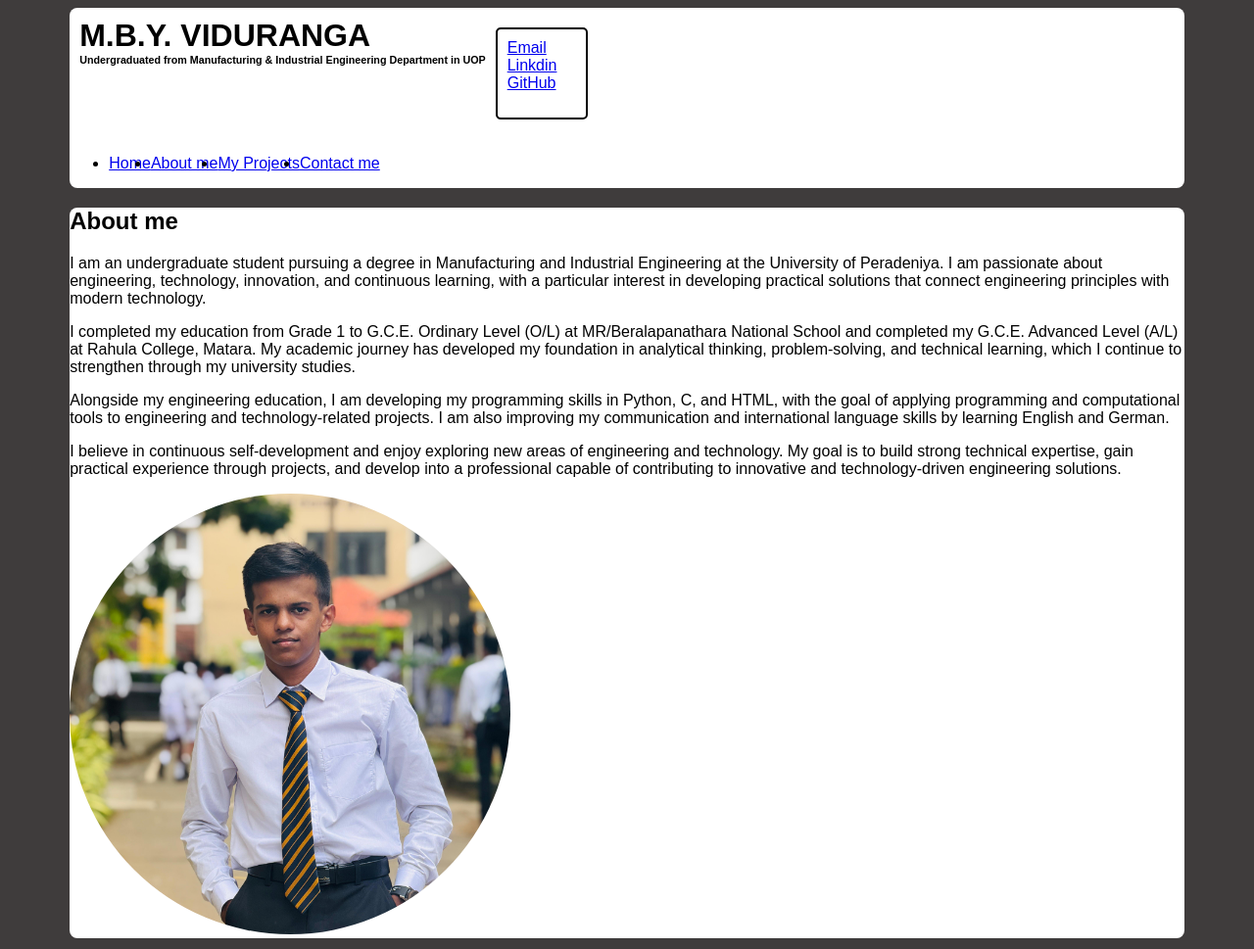
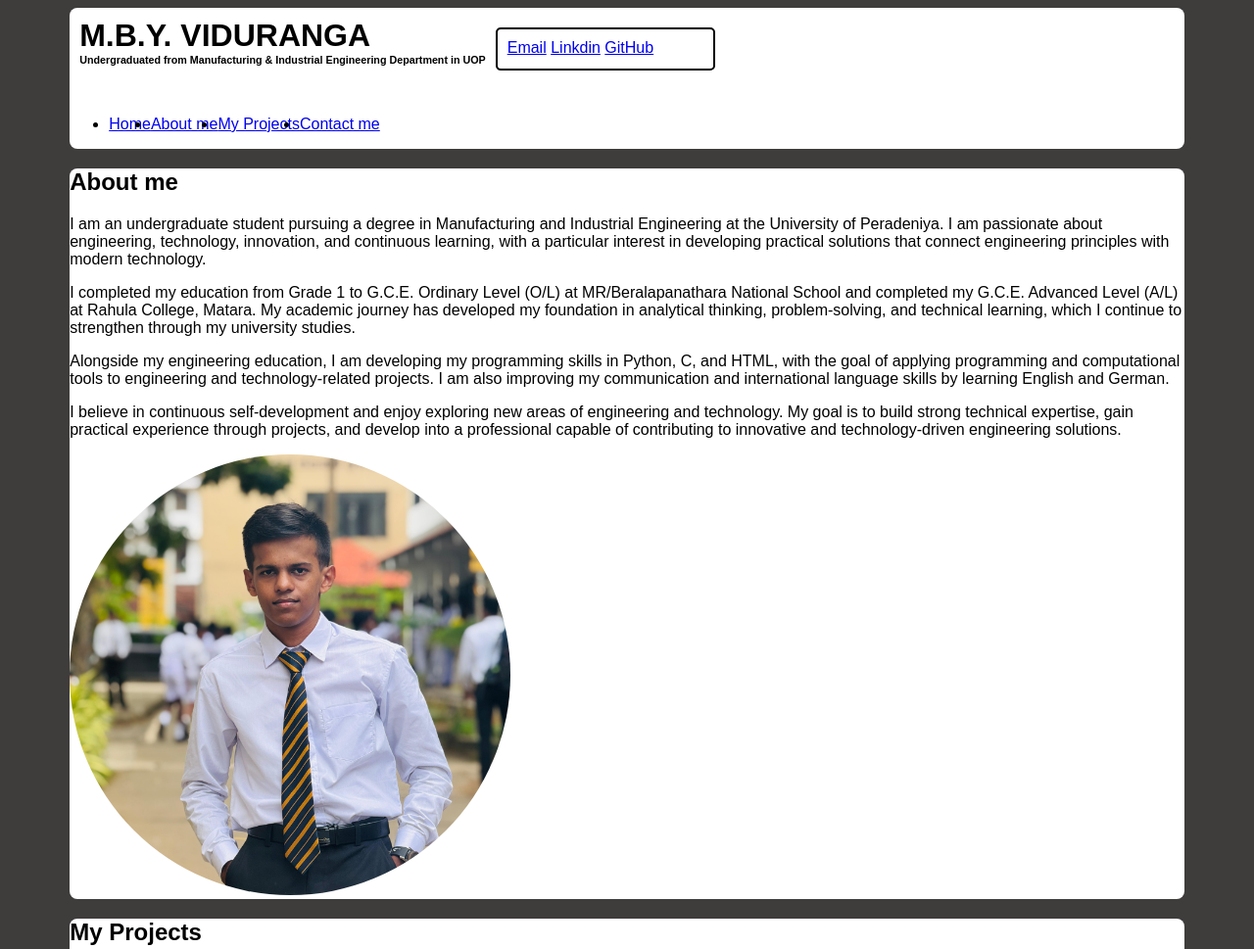
Before and after one commit to yasenviduranga25-ux/Yasen-Official-Web-Site, a plain HTML site: page index.html in a window 1280 px wide. Shown: the top 969 px of the page at 98% size. Drawn offline with Linux system fonts and the light colour scheme.

Commit message:
Did some changes in HTML file and add a css file

```diff
--- a/CSS/styles.css
+++ b/CSS/styles.css
@@ -64,6 +64,10 @@ img {
     padding: 10px;
     border: 2px solid black;
     border-radius: 5px;
-    width: 70px;
-    height: 70px;
+    width: 200px;
+    height: 20px;
 }
+
+nav {
+    margin: 0;
+}
```
